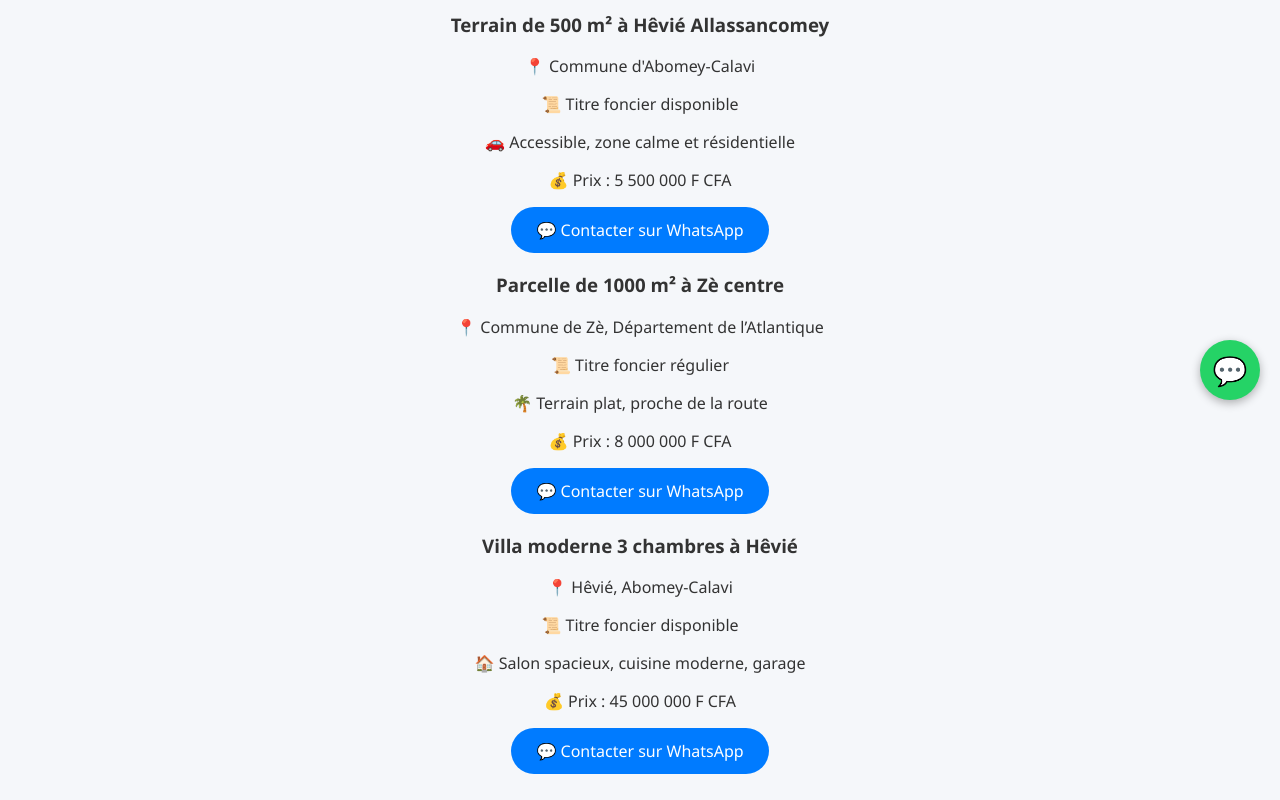
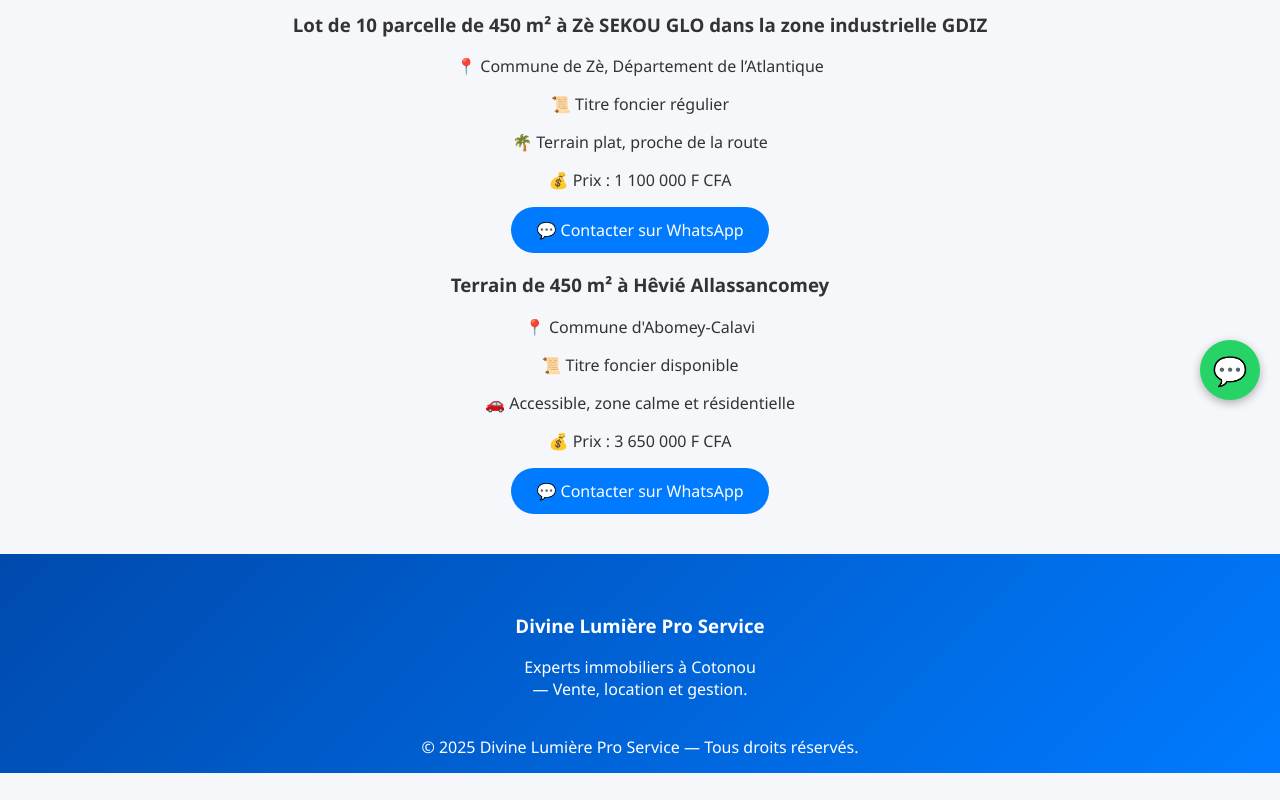
Before and after one commit to grace12031/site-divine-lumiere, a plain HTML site: page biens.html in a window 1280 px wide. Shown: the part 380-1180 px from the top of the page. After the commit the page ends 1153 px from the top, so only its background shows below. Drawn offline with Linux system fonts and the light colour scheme.

Commit message:
Update biens.html

```diff
--- a/biens.html
+++ b/biens.html
@@ -25,7 +25,7 @@ h2{color:#007bff}
 </style>
 </head>
 <body>
-<div class="topbar">📞 <a href="tel:+2290196258841">+229 01 96 25 88 41</a> | ✉️ <a href="mailto:divinelumierepro@gmail.com">divinelumierepro@gmail.com</a></div>
+<div class="topbar">📞 <a href="tel:+2290196258841">+229 01 96 25 88 41</a> | ✉️ <a href="mailto:divinelumiereproservice@gmail.com">divinelumiereproservice@gmail.com</a></div>
 
 <header class="header fade"><img src="logo.png" alt="Logo Divine Lumière Pro Service"><h1>Nos biens disponibles</h1></header>
 
@@ -34,32 +34,28 @@ h2{color:#007bff}
 <section class="fade">
   <h2>Biens disponibles au Bénin 🇧🇯</h2>
 
+
+ <div class="fade">
+    <h3>Lot de 10 parcelle de 450 m² à Zè SEKOU GLO dans la zone industrielle GDIZ</h3>
+    <p>📍 Commune de Zè, Département de l’Atlantique</p>
+    <p>📜 Titre foncier régulier</p>
+    <p>🌴 Terrain plat, proche de la route</p>
+    <p>💰 Prix : 1 100 000 F CFA</p>
+    <a class="button" href="https://wa.me/2290196258841?text=Bonjour%20Divine%20Lumi%C3%A8re%20Pro%20Service%2C%20je%20souhaite%20des%20informations%20sur%20la%20parcelle%20%C3%A0%20Z%C3%A8" target="_blank">💬 Contacter sur WhatsApp</a>
+  </div>
+
+
   <div class="fade">
-    <h3>Terrain de 500 m² à Hêvié Allassancomey</h3>
+    <h3>Terrain de 450 m² à Hêvié Allassancomey</h3>
     <p>📍 Commune d'Abomey-Calavi</p>
     <p>📜 Titre foncier disponible</p>
     <p>🚗 Accessible, zone calme et résidentielle</p>
-    <p>💰 Prix : 5 500 000 F CFA</p>
+    <p>💰 Prix : 3 650 000 F CFA</p>
     <a class="button" href="https://wa.me/2290196258841?text=Bonjour%20Divine%20Lumi%C3%A8re%20Pro%20Service%2C%20je%20suis%20int%C3%A9ress%C3%A9%20par%20le%20terrain%20%C3%A0%20H%C3%AAvi%C3%A9%20Allassancomey" target="_blank">💬 Contacter sur WhatsApp</a>
   </div>
 
-  <div class="fade">
-    <h3>Parcelle de 1000 m² à Zè centre</h3>
-    <p>📍 Commune de Zè, Département de l’Atlantique</p>
-    <p>📜 Titre foncier régulier</p>
-    <p>🌴 Terrain plat, proche de la route</p>
-    <p>💰 Prix : 8 000 000 F CFA</p>
-    <a class="button" href="https://wa.me/2290196258841?text=Bonjour%20Divine%20Lumi%C3%A8re%20Pro%20Service%2C%20je%20souhaite%20des%20informations%20sur%20la%20parcelle%20%C3%A0%20Z%C3%A8" target="_blank">💬 Contacter sur WhatsApp</a>
-  </div>
 
-  <div class="fade">
-    <h3>Villa moderne 3 chambres à Hêvié</h3>
-    <p>📍 Hêvié, Abomey-Calavi</p>
-    <p>📜 Titre foncier disponible</p>
-    <p>🏠 Salon spacieux, cuisine moderne, garage</p>
-    <p>💰 Prix : 45 000 000 F CFA</p>
-    <a class="button" href="https://wa.me/2290196258841?text=Bonjour%20Divine%20Lumi%C3%A8re%20Pro%20Service%2C%20je%20veux%20des%20d%C3%A9tails%20sur%20la%20villa%20%C3%A0%20H%C3%AAvi%C3%A9" target="_blank">💬 Contacter sur WhatsApp</a>
-  </div>
+
 </section>
 
 <a class="whatsapp-float" href="https://wa.me/2290196258841?text=Bonjour%20Divine%20Lumi%C3%A8re%20Pro%20Service" target="_blank">💬</a>
```
